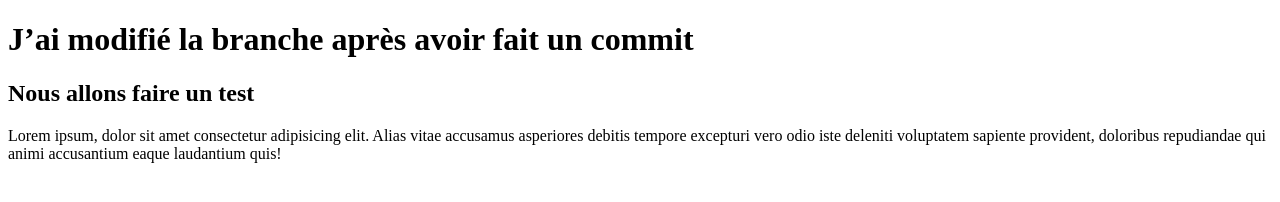
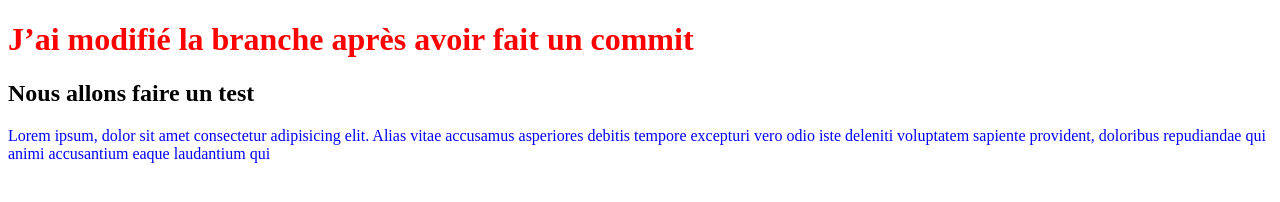
Before and after one commit to Van-eijk/EEREURGIT2, a plain HTML site: page index.html in a window 1280 px wide. Drawn offline with Linux system fonts and the light colour scheme.

Commit message:
ajout du fichier css

```diff
--- a/index.html
+++ b/index.html
@@ -4,6 +4,7 @@
     <meta charset="UTF-8">
     <meta http-equiv="X-UA-Compatible" content="IE=edge">
     <meta name="viewport" content="width=device-width, initial-scale=1.0">
+    <link rel="stylesheet" href="styles.css">
     <title>Document</title>
 </head>
 <body>
@@ -15,7 +16,7 @@
     <p>Lorem ipsum, dolor sit amet consectetur adipisicing elit.
         Alias vitae accusamus asperiores debitis tempore excepturi vero odio
         iste deleniti voluptatem sapiente provident,
-        doloribus repudiandae qui animi accusantium eaque laudantium quis!
+        doloribus repudiandae qui animi accusantium eaque laudantium qui
 
     </p>
 
--- /dev/null
+++ b/styles.css
@@ -0,0 +1,7 @@
+h1{
+    color: red;
+}
+
+p{
+    color: blue;
+}
```
